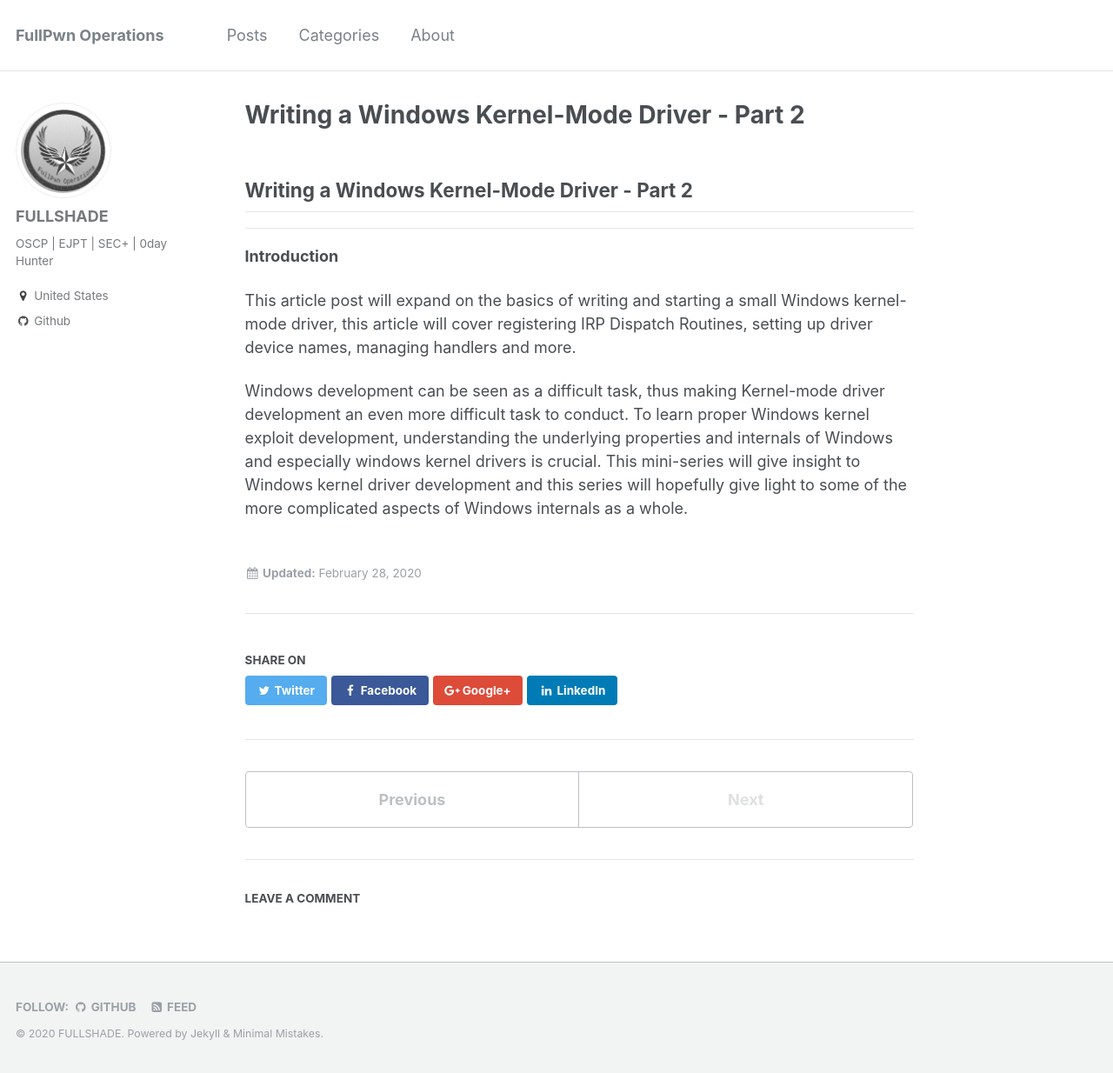
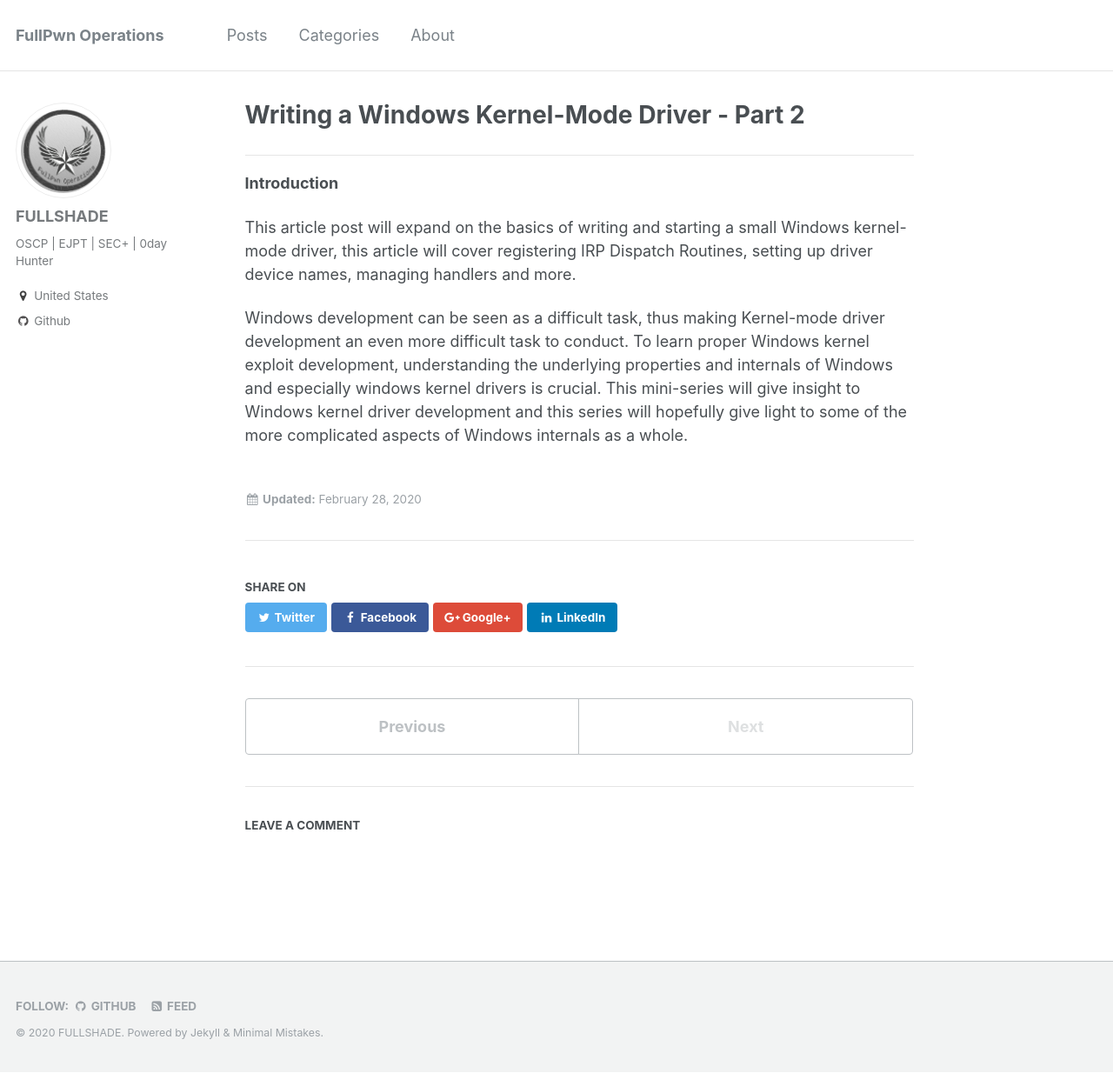
Before and after one commit to asdyxcyxc/FULLSHADE.github.io, a Jekyll site: the page built from _posts/2020-02-28-kernel-driver2.md, in a window 1280 px wide and 1234 px high. Shown: the whole window at 87% size. Built offline with Jekyll 4.4.1, drawn with Linux system fonts in a browser that asks for light colours; comment, search, counter and statistics services are not loaded.

Commit message:
Update 2020-02-28-kernel-driver2.md

```diff
--- a/_posts/2020-02-28-kernel-driver2.md
+++ b/_posts/2020-02-28-kernel-driver2.md
@@ -2,8 +2,6 @@
 layout: single
 title: Writing a Windows Kernel-Mode Driver - Part 2
 ---
-
-## Writing a Windows Kernel-Mode Driver - Part 2
 
 ----
 
```
